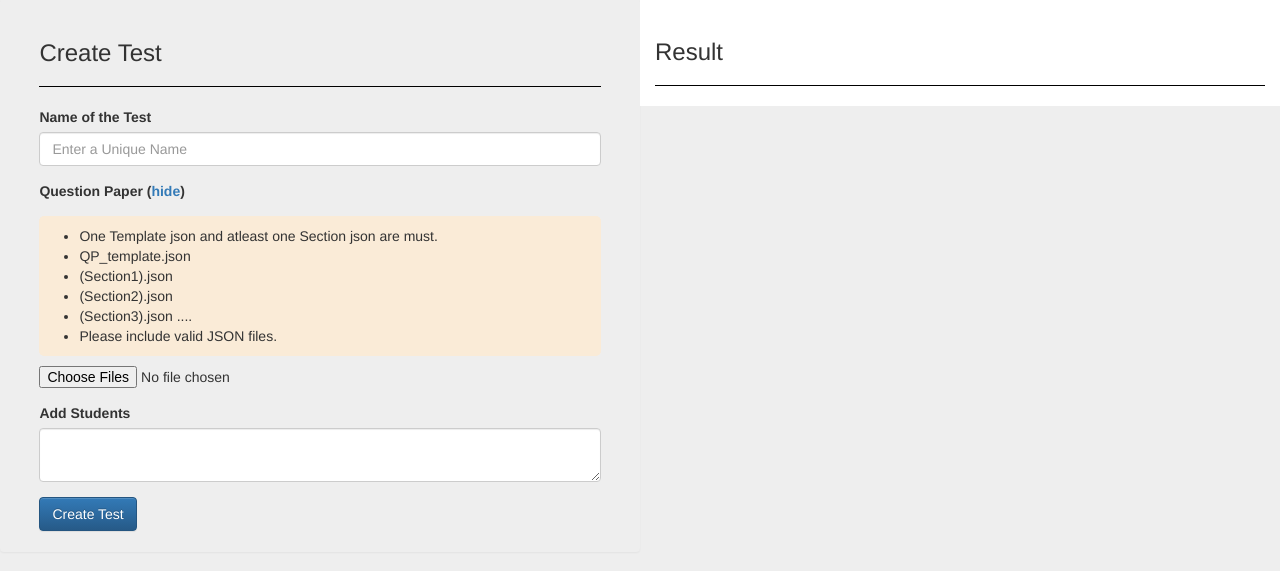
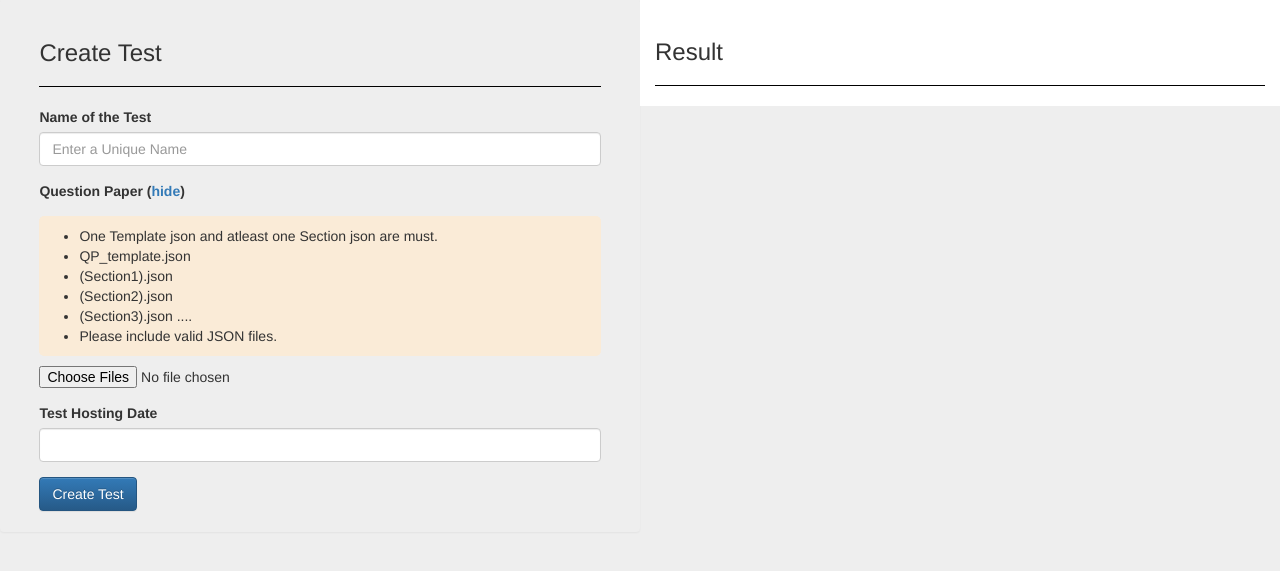
Before and after one commit to sirimala/elt, a Flask app: page /create in a window 1280 px wide. Shown: the part 53-624 px from the top of the page. Run offline with Flask 2, Linux system fonts and the light colour scheme; the visitor is signed in with stand-in values (Sample User, id 1); parts of the project's set-up code (start-up, migrations or seed data) failed here and were passed over; some libraries are stand-ins or nearby versions.

Commit message:
Added field for hosting date and date validations are done.

```diff
--- a/web/app.py
+++ b/web/app.py
@@ -231,6 +231,7 @@ class Students(db.Model):
 class Tests(db.Model):
     id = db.Column(db.Integer, primary_key=True)
     name = db.Column(db.String(80), unique=True)
+    hosting_date = db.Column(db.String(80), unique=True)
     # json = db.Column(db.String(1000))
     creator = db.Column(db.String(180))
     time = db.Column(db.DateTime(), default=datetime.utcnow, onupdate=datetime.utcnow)
@@ -879,6 +880,13 @@ def validate_name(name):
     result = Tests.query.filter_by(name=name).first()
     return result == None
 
+def validate_date(date):
+    today = datetime.now()
+    print(today)
+    print(datetime.strptime(date, '%d,%m,%Y').datetime())
+    return datetime.strptime(date, '%d,%m,%Y').datetime() > today
+
+
 def validate_file(file_name,data):
     file_report = {}
     file_report["name"] = file_name
@@ -916,6 +924,9 @@ def create():
             test_name = request.form['name']
             nameValid = validate_name(test_name)
 
+            hosting_date = request.form['datepicker']
+            dateValid = validate_date(hosting_date)
+
             files = request.files.getlist("files")
             files_report = []
             for file in files:
@@ -926,8 +937,8 @@ def create():
                     save_file(test_name, file.filename, data)
                     files_report.append(file_report)
 
-            if nameValid and len(files_report)==len(files):
-                test = Tests(test_name, session["adminemail"])
+            if nameValid and len(files_report)==len(files) and dateValid:
+                test = Tests(test_name, session["adminemail"], hosting_date)
                 db.session.add(test)
                 db.session.commit()
 
--- a/web/templates/create.html
+++ b/web/templates/create.html
@@ -69,9 +69,13 @@
 				    <input type="file" name="files" multiple="multiple" accept=".json">
 				  </div>
 				  <div class="form-group">
+				    <label for="datepicker">Test Hosting Date</label>
+				    <input type="text" class="form-control" id="datepicker" name="datepicker">
+				  </div>
+				  <!-- <div class="form-group">
 					<label for="studentslist">Add Students</label><br>
 					<textarea id="studentslist" size="50" name="studentslist" class="form-control"></textarea>
-				  </div>
+				  </div> -->
 				  <button type="submit" class="btn btn-primary">Create Test</button>
 				</form>
 				<br>
@@ -121,6 +125,8 @@
 	      return split( term ).pop();
 	    }
 
+	 	$( "#datepicker" ).datepicker({dateFormat: 'dd/mm/yy'});
+
 	    $( "#studentslist" )
 	      .on( "keydown", function( event ) {
 	        if ( event.keyCode === $.ui.keyCode.TAB &&
```
